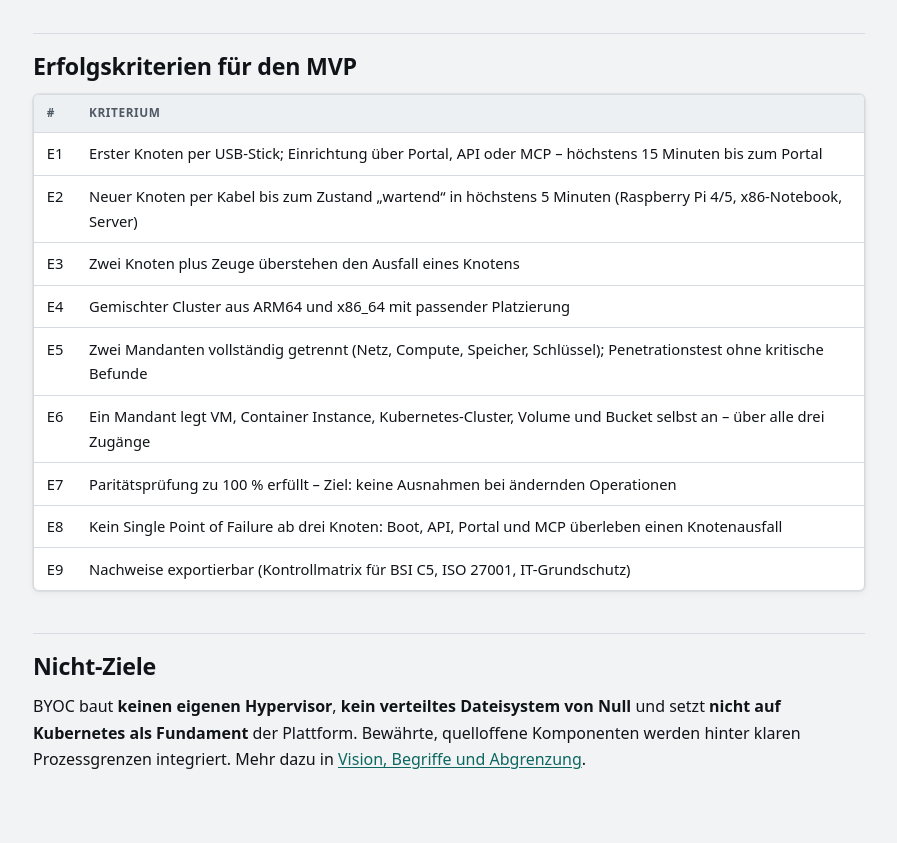
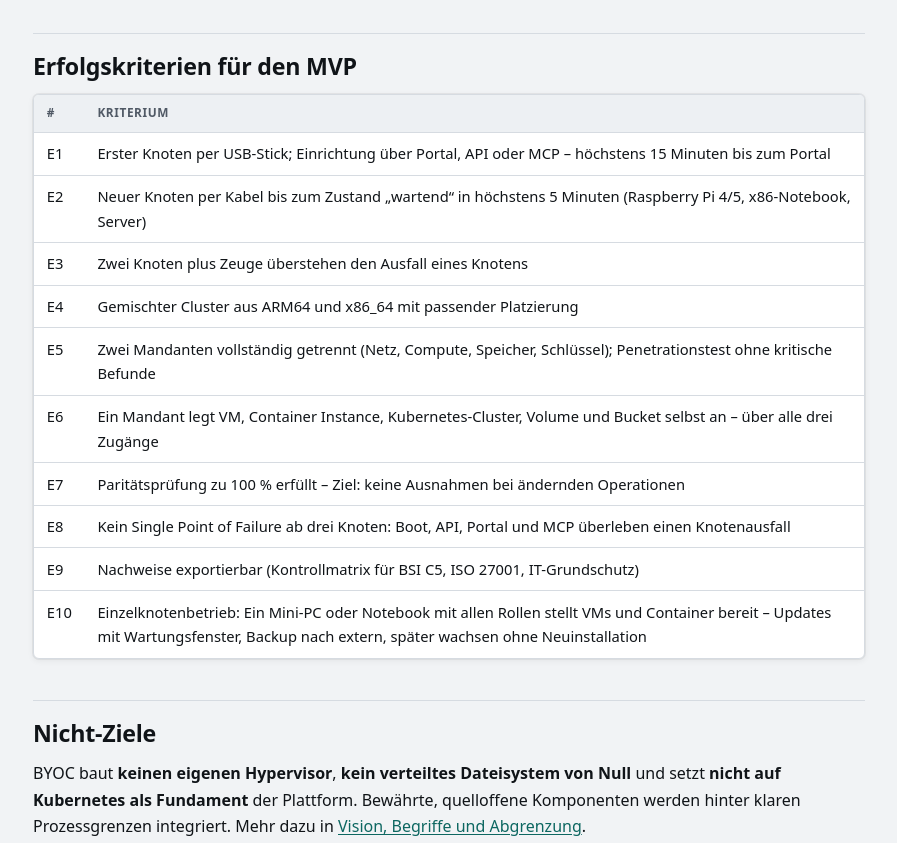
Before and after one commit to mupf-dev/cloud-project-site, a plain HTML site: page docs/roadmap.html in a window 1280 px wide. Shown: the part 10300-11143 px from the top of the page, without its empty margins (303-1200 px from the left). Drawn offline with Linux system fonts and the light colour scheme.

Commit message:
Roadmap: MVP-Kriterium E10 Einzelknotenbetrieb (DE/EN)
Co-Authored-By: Claude Opus 5.5 <noreply@anthropic.com>

```diff
--- a/docs/roadmap.html
+++ b/docs/roadmap.html
@@ -179,7 +179,7 @@
 <h2 id="qualitaetstore">Qualitätstore<a class="anchor" href="#qualitaetstore" aria-label="Link zu diesem Abschnitt">#</a></h2>
 <ul><li><strong>Phase-1-Gate:</strong> Ausfallfestigkeit (zwei Knoten plus Zeuge, kein Single Point of Failure ab drei Knoten) wird in der <strong>deterministischen Simulation</strong> mit 10.000 Zufallssaaten ohne Invariantenverletzung und auf <strong>echter Hardware</strong> nachgewiesen. Die Simulation läuft bereits mit bis zu 1.000 Saaten je Szenario; der volle Lauf und der Hardwarenachweis stehen noch aus.</li><li><strong>Vor jedem Phasen-Gate:</strong> Tests auf realer Hardware (Raspberry Pi, Notebooks, Server).</li><li><strong>Vor jedem Minor-Release:</strong> Jepsen-artige Konsistenzprüfungen.</li><li><strong>Vor Mandantendaten auf replizierten Volumes:</strong> Reife-Gate mit Simulation, Fehlerinjektion, Langlauf, Wiederherstellungstest und externem Review.</li></ul>
 <h2 id="mvp-kriterien">Erfolgskriterien für den MVP<a class="anchor" href="#mvp-kriterien" aria-label="Link zu diesem Abschnitt">#</a></h2>
-<div class="table-wrap"><table><thead><tr><th scope="col">#</th><th scope="col">Kriterium</th></tr></thead><tbody><tr><td>E1</td><td>Erster Knoten per USB-Stick; Einrichtung über Portal, API oder MCP – höchstens 15 Minuten bis zum Portal</td></tr><tr><td>E2</td><td>Neuer Knoten per Kabel bis zum Zustand „wartend“ in höchstens 5 Minuten (Raspberry Pi 4/5, x86-Notebook, Server)</td></tr><tr><td>E3</td><td>Zwei Knoten plus Zeuge überstehen den Ausfall eines Knotens</td></tr><tr><td>E4</td><td>Gemischter Cluster aus ARM64 und x86_64 mit passender Platzierung</td></tr><tr><td>E5</td><td>Zwei Mandanten vollständig getrennt (Netz, Compute, Speicher, Schlüssel); Penetrationstest ohne kritische Befunde</td></tr><tr><td>E6</td><td>Ein Mandant legt VM, Container Instance, Kubernetes-Cluster, Volume und Bucket selbst an – über alle drei Zugänge</td></tr><tr><td>E7</td><td>Paritätsprüfung zu 100 % erfüllt – Ziel: keine Ausnahmen bei ändernden Operationen</td></tr><tr><td>E8</td><td>Kein Single Point of Failure ab drei Knoten: Boot, API, Portal und MCP überleben einen Knotenausfall</td></tr><tr><td>E9</td><td>Nachweise exportierbar (Kontrollmatrix für BSI C5, ISO 27001, IT-Grundschutz)</td></tr></tbody></table></div>
+<div class="table-wrap"><table><thead><tr><th scope="col">#</th><th scope="col">Kriterium</th></tr></thead><tbody><tr><td>E1</td><td>Erster Knoten per USB-Stick; Einrichtung über Portal, API oder MCP – höchstens 15 Minuten bis zum Portal</td></tr><tr><td>E2</td><td>Neuer Knoten per Kabel bis zum Zustand „wartend“ in höchstens 5 Minuten (Raspberry Pi 4/5, x86-Notebook, Server)</td></tr><tr><td>E3</td><td>Zwei Knoten plus Zeuge überstehen den Ausfall eines Knotens</td></tr><tr><td>E4</td><td>Gemischter Cluster aus ARM64 und x86_64 mit passender Platzierung</td></tr><tr><td>E5</td><td>Zwei Mandanten vollständig getrennt (Netz, Compute, Speicher, Schlüssel); Penetrationstest ohne kritische Befunde</td></tr><tr><td>E6</td><td>Ein Mandant legt VM, Container Instance, Kubernetes-Cluster, Volume und Bucket selbst an – über alle drei Zugänge</td></tr><tr><td>E7</td><td>Paritätsprüfung zu 100 % erfüllt – Ziel: keine Ausnahmen bei ändernden Operationen</td></tr><tr><td>E8</td><td>Kein Single Point of Failure ab drei Knoten: Boot, API, Portal und MCP überleben einen Knotenausfall</td></tr><tr><td>E9</td><td>Nachweise exportierbar (Kontrollmatrix für BSI C5, ISO 27001, IT-Grundschutz)</td></tr><tr><td>E10</td><td>Einzelknotenbetrieb: Ein Mini-PC oder Notebook mit allen Rollen stellt VMs und Container bereit – Updates mit Wartungsfenster, Backup nach extern, später wachsen ohne Neuinstallation</td></tr></tbody></table></div>
 <h2 id="nicht-ziele">Nicht-Ziele<a class="anchor" href="#nicht-ziele" aria-label="Link zu diesem Abschnitt">#</a></h2>
 <p>BYOC baut <strong>keinen eigenen Hypervisor</strong>, <strong>kein verteiltes Dateisystem von Null</strong> und setzt <strong>nicht auf Kubernetes als Fundament</strong> der Plattform. Bewährte, quelloffene Komponenten werden hinter klaren Prozessgrenzen integriert. Mehr dazu in <a href="doku/vision.html">Vision, Begriffe und Abgrenzung</a>.</p></article></div></div>
 </main>
```
Also changed, not shown: docs/en/roadmap.html (+1 -1 lines), 2 other files.
